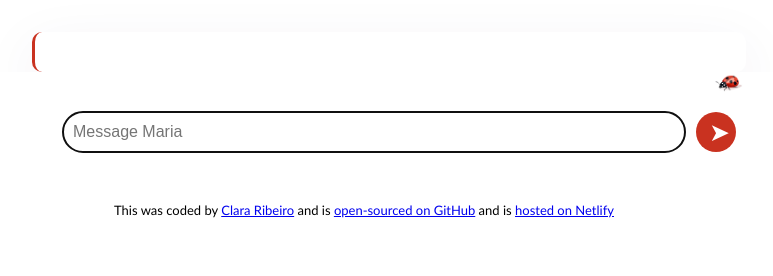
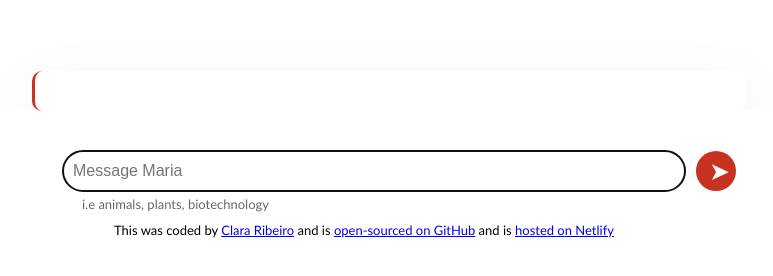
Before and after one commit to ribeiroclara/Maria.AI, a plain HTML site: page index.html in a window 1280 px wide. Shown: the part 76-352 px from the top of the page, without its empty margins (276-1049 px from the left). Drawn offline with nearby package versions, Linux system fonts and the light colour scheme.

Commit message:
add i.e css

```diff
--- a/index.html
+++ b/index.html
@@ -17,15 +17,17 @@
     </header>
 
     <main>
+        <div class="button-wrapper"></div>
         <div class="answer" id="answer"></div>
         <form class="answer-generator-form">
             <input type="text" name="prompt" placeholder="Message Maria" autofocus required autocomplete="off"
                 class="quest" />
-            <div class="button-wrapper">
+
                 <img src="ladybug.jpg" id="ladybug">
                 <button type="submit" class="submit-button">➤</button>
             </div>
         </form>
+        <div class="ex">i.e animals, plants, biotechnology </div>
     </main>
 
     <footer>
--- a/src/style.css
+++ b/src/style.css
@@ -45,12 +45,19 @@ form{
     border-radius: 10px;
     margin-left: 300px;
     margin-right: 250px;
-    margin-top: 370px;
+    margin-top: 300px;
     max-height: auto;
     overflow-y: auto;
     margin-top: 20px;
     white-space: pre-wrap;
 }
+.ex {
+    margin-left: 350px;
+    margin-top: -35px;
+    font-size: 13px;
+    opacity: 60%;
+}
+
 footer{
     text-align: center;
     font-size: 13px;
```
